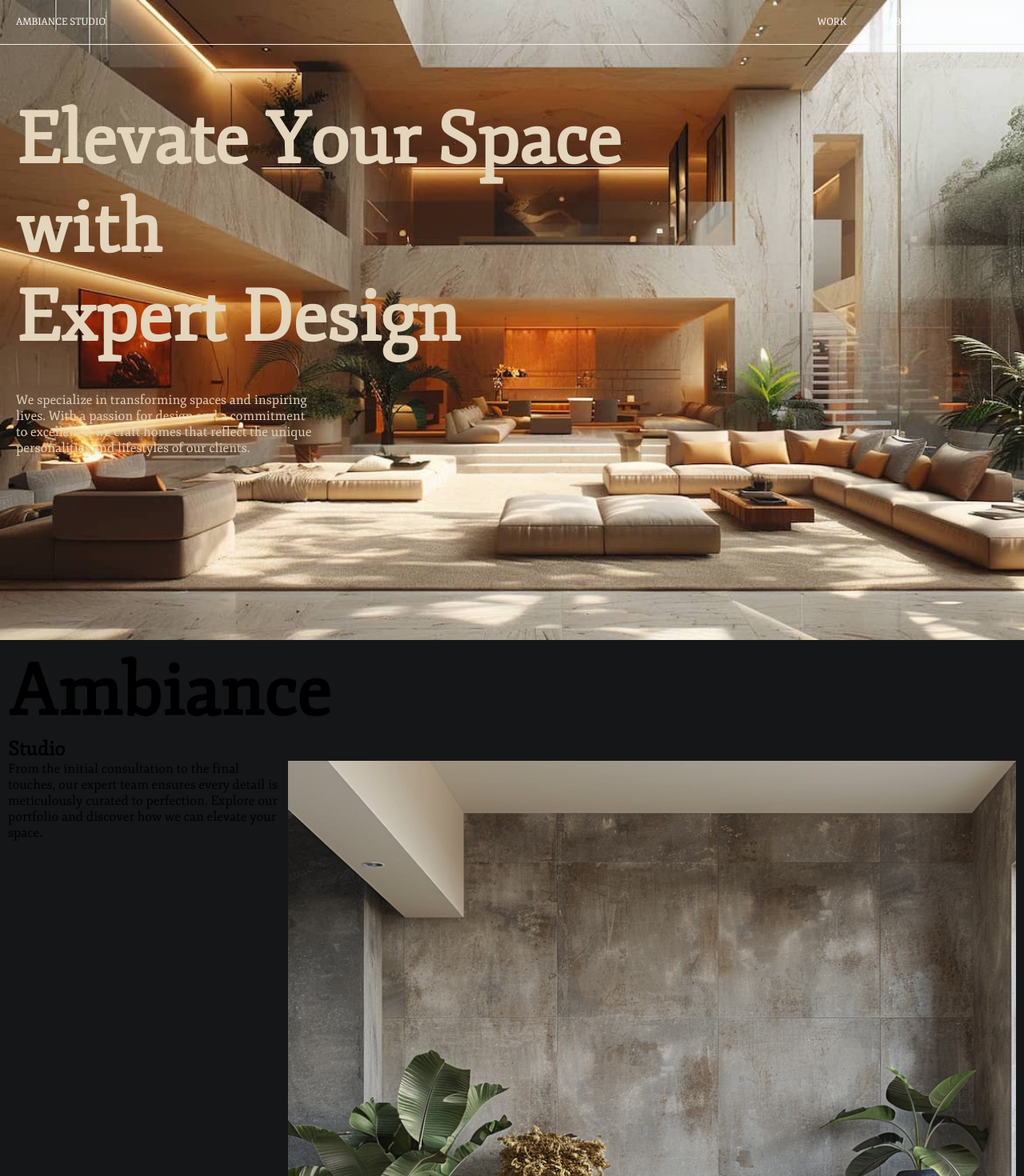
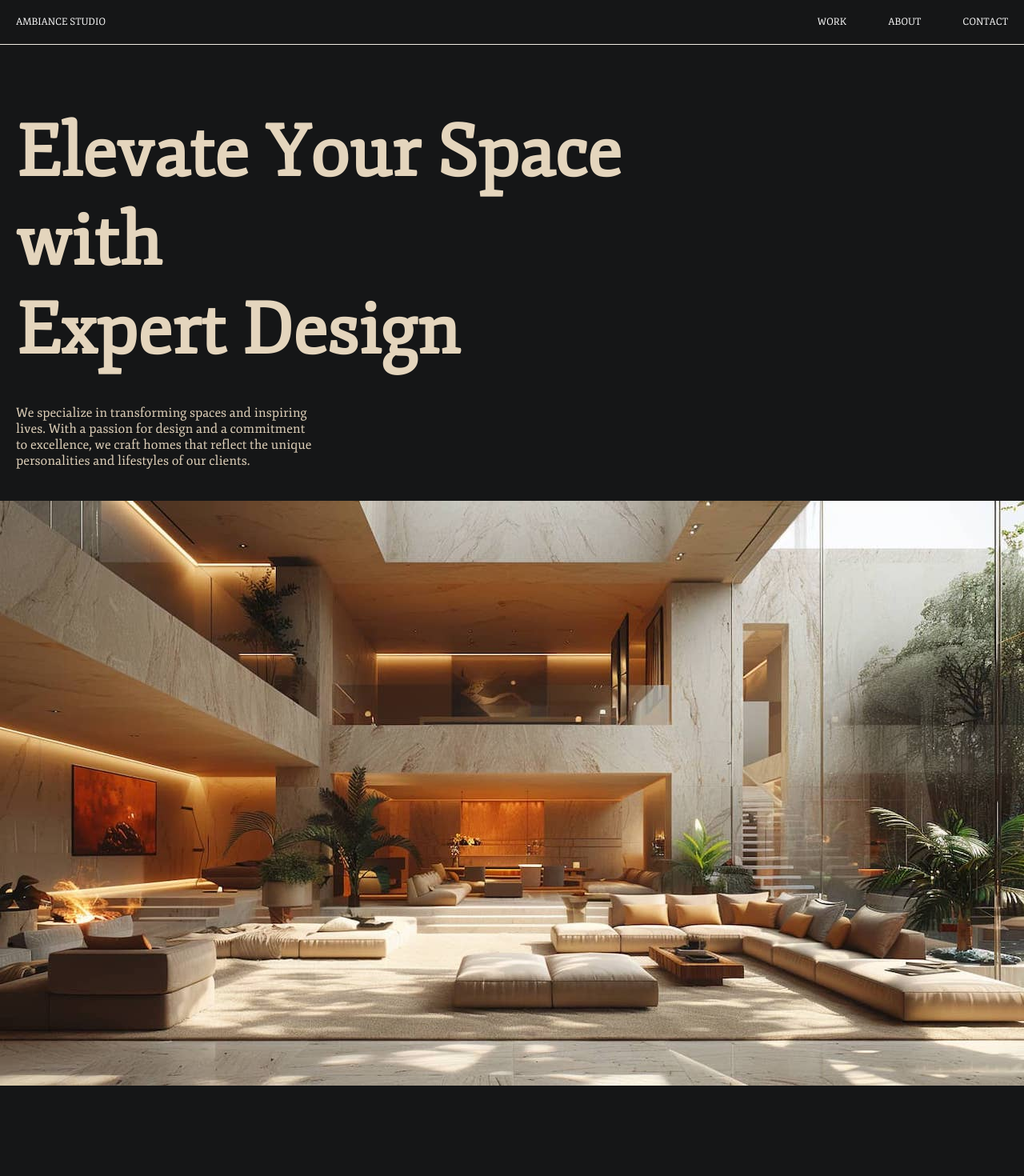
Before and after one commit to marzdevs/Ambiance-Studio, a React (Vite) app: page / in a window 1280 px wide. Shown: the top 1470 px of the page at 80% size. After the commit the page ends 1357 px from the top, so only its background shows below. Built offline with nearby package versions, Linux system fonts and the light colour scheme.

Commit message:
main hero page done

```diff
--- a/src/Home.jsx
+++ b/src/Home.jsx
@@ -2,7 +2,7 @@ import React from "react";
 import styled from "styled-components";
 import Hero from "./sections/Hero";
 import Video from "./sections/Video";
-import Studio from "./sections/Studio";
+// import Studio from "./sections/Studio";
 
 const HomeStyle = styled.div`
   width: 100vw;
@@ -15,7 +15,7 @@ function Home() {
     <HomeStyle>
       <Hero />
       <Video />
-      <Studio />
+      {/* <Studio /> */}
     </HomeStyle>
   );
 }
--- a/src/Library.scss
+++ b/src/Library.scss
@@ -18,19 +18,9 @@
 *{
     padding: 0;
     margin: 0;
-    box-sizing: border-box;
+
 }
-::-webkit-scrollbar {
-    width: 10px; /* Width of the scrollbar */
-  }
 
-  ::-webkit-scrollbar-track {
-    background: #151617; /* Color of the scrollbar track */
-  }
-
-  ::-webkit-scrollbar-thumb {
-    background: #888; /* Color of the scrollbar thumb */
-  }
 
 @font-face {
     font-family: 'Fjord One';
--- a/src/components/Header.jsx
+++ b/src/components/Header.jsx
@@ -2,11 +2,9 @@ import React from 'react';
 import styled from "styled-components";
 
 const HeaderStyle = styled.div`
-  width: 100%;
   padding: 10px;
-  position: absolute;
   align-items: center;
-  top: 0;
+  top: 0px;
   gap: 32px;
   display:flex;
   justify-content: space-between;
--- a/src/sections/Hero.jsx
+++ b/src/sections/Hero.jsx
@@ -1,18 +1,15 @@
 import React from 'react';
 import styled from "styled-components";
+
 const HeroStyle = styled.div`
-    width: 100vw;
-    padding: 120px 20px;
-    float: left;
+    padding: 80px 20px;
     color: var(--mainColor);
     display: flex;
     flex-wrap: wrap;
     overflow: auto;
 
-
     h1 {
-        width: calc(70% - 20px);
-        margin-right: 30px;
+        width: 70%;
     }
 
     p {
@@ -28,7 +25,6 @@ function Hero(props) {
         <HeroStyle>
             <h1>Elevate Your Space with <br /> Expert Design</h1>
             <p>We specialize in transforming spaces and inspiring lives. With a passion for design and a commitment to excellence, we craft homes that reflect the unique personalities and lifestyles of our clients.</p>
-
         </HeroStyle>
     );
 }
--- a/src/sections/Studio.jsx
+++ b/src/sections/Studio.jsx
@@ -3,10 +3,9 @@ import styled from "styled-components";
 import roomView from './../assets/images/interior-2.jpg';
 
 const StudioStyle = styled.div`
-    margin: 10px;
-    img {
-        float:right;
-        max-width: 100%;
+
+    img{
+        max-width:100%;
     }
 `
 function Studio(props) {
@@ -14,7 +13,9 @@ function Studio(props) {
         <StudioStyle>
             <h1>Ambiance </h1>
             <h2>Studio</h2>
+            <div className="roomView">
             <img src={roomView} />
+            </div>
             <p>From the initial consultation to the final touches, our expert team ensures every detail is meticulously curated to perfection. Explore our portfolio and discover how we can elevate your space.</p>
         </StudioStyle>
     );
--- a/src/sections/Video.jsx
+++ b/src/sections/Video.jsx
@@ -3,14 +3,27 @@ import styled from "styled-components";
 import hero from './../assets/images/hero.jpg'
 
 const VideoStyle = styled.div`
+margin: 0; /* Remove default margin */
+padding: 0; /* Remove default padding */
+display: flex;
+justify-content: center; /* Center the image horizontally */
 
+
+.imag {
+    width: 100%; /* Ensure the image doesn't exceed the width of its container */
+    height: auto; /* Maintain aspect ratio */
+    margin-top: -40px;
+}
 
 `
 
 function Video(props) {
     return (
-    <div className='heroVid' style={{ backgroundImage: `url(${hero})` }}>
-    </div>
+    // <div className='heroVid' style={{ backgroundImage: `url(${hero})` }}>
+    // </div>
+    <VideoStyle>
+    <img src={hero} className="imag" alt="Hero Image" />
+    </VideoStyle>
     );
 }
 
```
